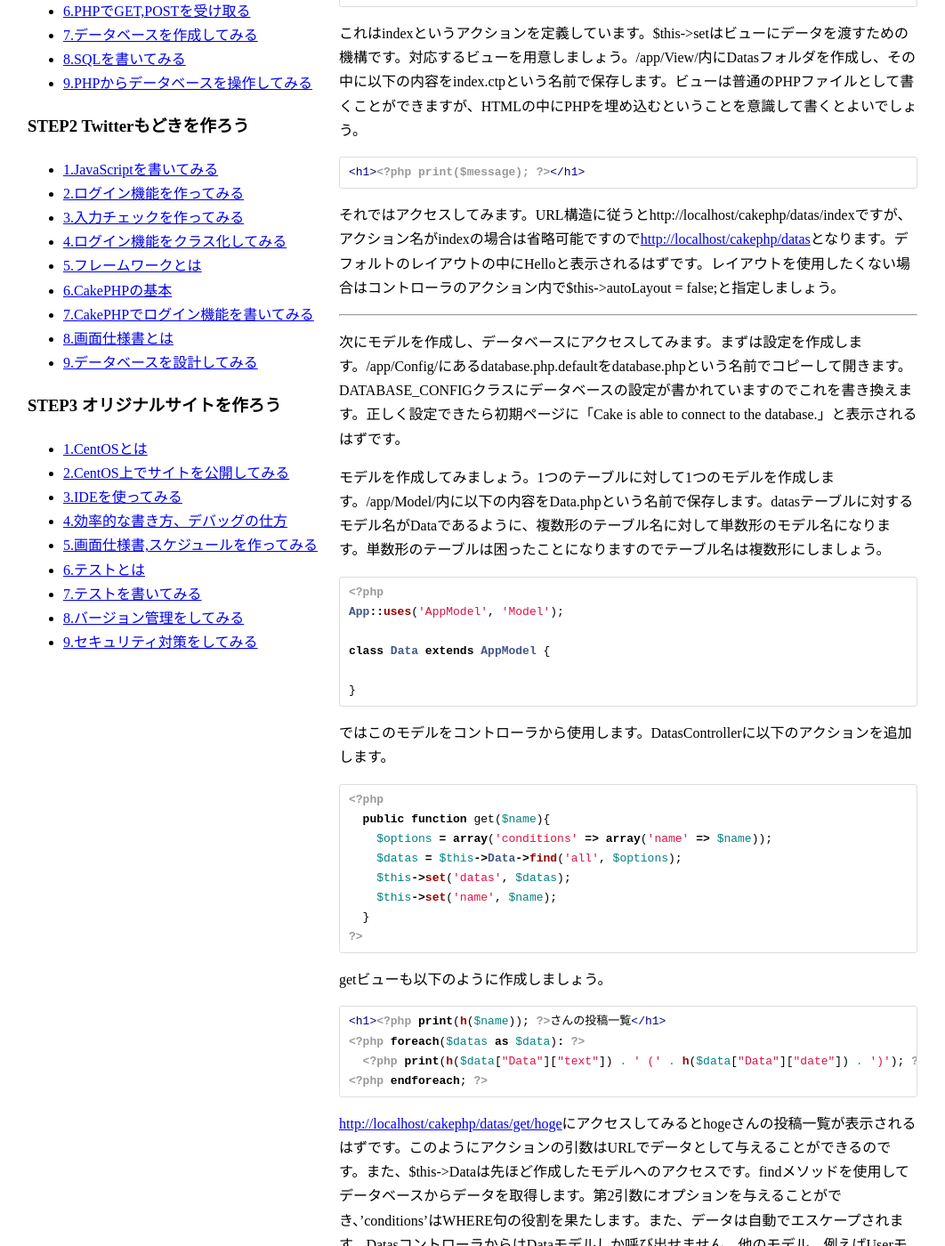
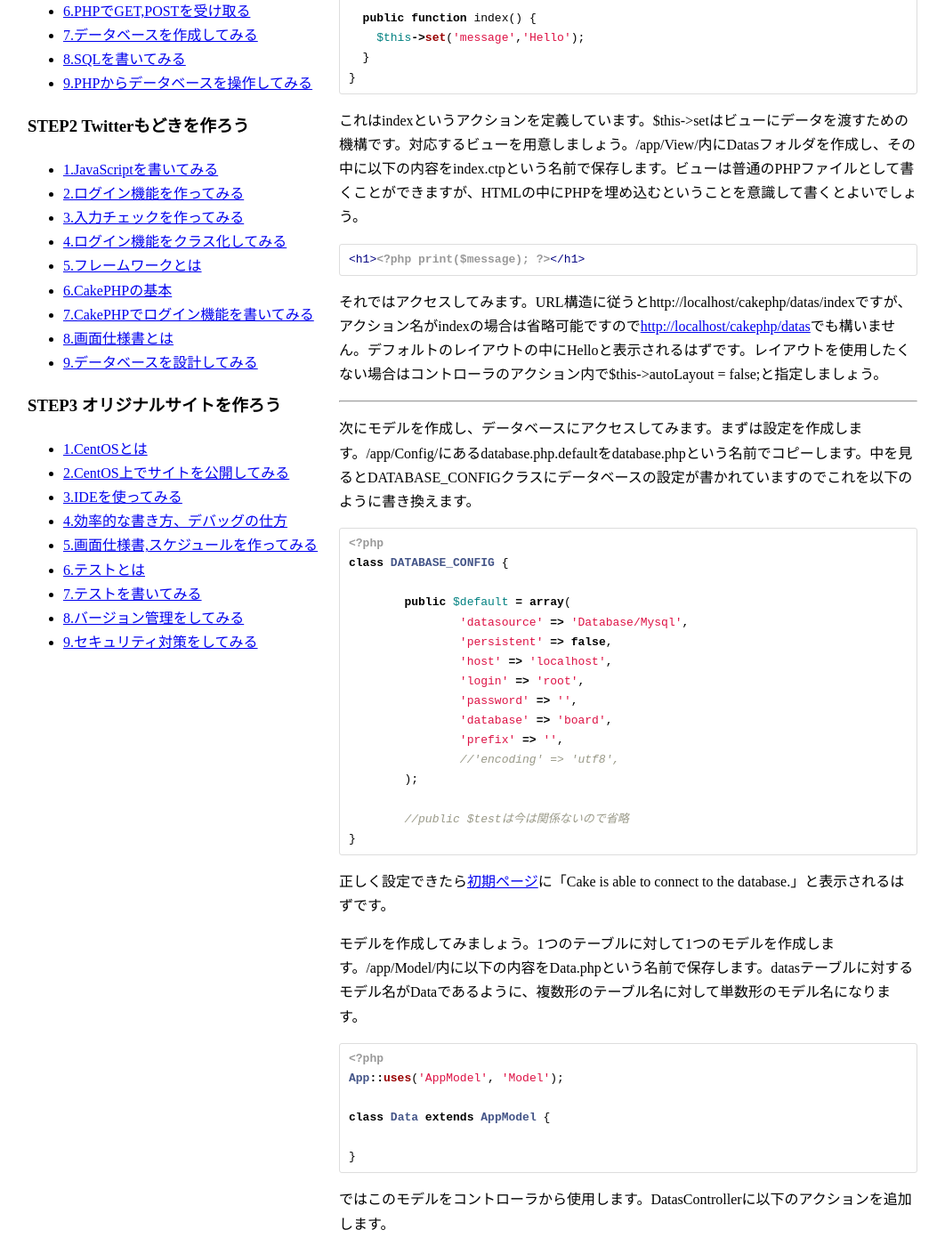
Before and after one commit to kojii/skillup, a Jekyll site: the page built from 2/6.md, in a window 1280 px wide and 1400 px high, scrolled down 451 px. Shown: the whole window at 89% size, without its empty margins (109-1171 px from the left). Built offline with Jekyll 4.4.1, drawn with Linux system fonts in a browser that asks for light colours; Markdown is read by kramdown in place of the engine named in the settings; some of the changed text lies outside the part shown.

Commit message:
URL構造を具体化、アクションの説明、DATABASE_CONFIGを載せた、ドキュメントへのリンク

````diff
--- a/2/6.md
+++ b/2/6.md
@@ -1,13 +1,15 @@
 ---
 layout: default
 ---
-# STEP2-5.CakePHPの基本
+# STEP2-6.CakePHPの基本
 
-CakePHPでは以下のようなURL構造になります。
+以下のようなURLにアクセスしたとします。
 
-    http://ドメイン名/CakePHPを設置したファイル名/コントローラ名/アクション名/データ/...
+    http://localhost/cakephp/datas/get/hoge
 
-では試しにdataコントローラを作成してみましょう。以下の内容を/app/Controller/内にDatasController.phpという名前で保存します。大文字小文字は正しく設定します。
+このアクセスによってCakePHPの内部ではdatasコントローラ内のget関数がhogeという引数付で呼び出されます。このときのgetのことをアクションと呼びます。1つのコントローラは複数のアクションを持つことができます。
+
+では試しにdatasコントローラを作成してみましょう。以下の内容を/app/Controller/内にDatasController.phpという名前で保存します。大文字小文字は正しく設定します。
 
 ```php
 <?php
@@ -25,13 +27,34 @@ class DatasController extends AppController {
 ```html
 <h1><?php print($message); ?></h1>
 ```
-それではアクセスしてみます。URL構造に従うとhttp://localhost/cakephp/datas/indexですが、アクション名がindexの場合は省略可能ですので[http://localhost/cakephp/datas](http://localhost/cakephp/datas)となります。デフォルトのレイアウトの中にHelloと表示されるはずです。レイアウトを使用したくない場合はコントローラのアクション内で$this->autoLayout = false;と指定しましょう。
+それではアクセスしてみます。URL構造に従うとhttp://localhost/cakephp/datas/indexですが、アクション名がindexの場合は省略可能ですので[http://localhost/cakephp/datas](http://localhost/cakephp/datas)でも構いません。デフォルトのレイアウトの中にHelloと表示されるはずです。レイアウトを使用したくない場合はコントローラのアクション内で$this->autoLayout = false;と指定しましょう。
 
 ***
 
-次にモデルを作成し、データベースにアクセスしてみます。まずは設定を作成します。/app/Config/にあるdatabase.php.defaultをdatabase.phpという名前でコピーして開きます。DATABASE_CONFIGクラスにデータベースの設定が書かれていますのでこれを書き換えます。正しく設定できたら初期ページに「Cake is able to connect to the database.」と表示されるはずです。
+次にモデルを作成し、データベースにアクセスしてみます。まずは設定を作成します。/app/Config/にあるdatabase.php.defaultをdatabase.phpという名前でコピーします。中を見るとDATABASE_CONFIGクラスにデータベースの設定が書かれていますのでこれを以下のように書き換えます。
 
-モデルを作成してみましょう。1つのテーブルに対して1つのモデルを作成します。/app/Model/内に以下の内容をData.phpという名前で保存します。datasテーブルに対するモデル名がDataであるように、複数形のテーブル名に対して単数形のモデル名になります。単数形のテーブルは困ったことになりますのでテーブル名は複数形にしましょう。
+```php
+<?php
+class DATABASE_CONFIG {
+
+	public $default = array(
+		'datasource' => 'Database/Mysql',
+		'persistent' => false,
+		'host' => 'localhost',
+		'login' => 'root',
+		'password' => '',
+		'database' => 'board',
+		'prefix' => '',
+		//'encoding' => 'utf8',
+	);
+
+	//public $testは今は関係ないので省略
+}
+```
+
+正しく設定できたら[初期ページ](http://localhost/cakephp/)に「Cake is able to connect to the database.」と表示されるはずです。
+
+モデルを作成してみましょう。1つのテーブルに対して1つのモデルを作成します。/app/Model/内に以下の内容をData.phpという名前で保存します。datasテーブルに対するモデル名がDataであるように、複数形のテーブル名に対して単数形のモデル名になります。
 
 ```php
 <?php
@@ -61,9 +84,11 @@ getビューも以下のように作成しましょう。
   <?php print(h($data["Data"]["text"]) . ' (' . h($data["Data"]["date"]) . ')'); ?>
 <?php endforeach; ?>
 ```
-[http://localhost/cakephp/datas/get/hoge](http://localhost/cakephp/datas/get/hoge)にアクセスしてみるとhogeさんの投稿一覧が表示されるはずです。このようにアクションの引数はURLでデータとして与えることができるのです。また、$this->Dataは先ほど作成したモデルへのアクセスです。findメソッドを使用してデータベースからデータを取得します。第2引数にオプションを与えることができ、'conditions'はWHERE句の役割を果たします。また、データは自動でエスケープされます。DatasコントローラからはDataモデルしか呼び出せません。他のモデル、例えばUserモデルを使いたい場合は$this->loadModel('User');のように明示的に読み込む必要があります。
+[http://localhost/cakephp/datas/get/hoge](http://localhost/cakephp/datas/get/hoge)にアクセスしてみるとhogeさんの投稿一覧が表示されるはずです。$this->Dataは先ほど作成したモデルへのアクセスです。findメソッドを使用してデータベースからデータを取得します。第2引数にオプションを与えることができ、'conditions'はWHERE句の役割を果たします。また、データは自動でエスケープされます。DatasコントローラからはDataモデルしか呼び出せません。他のモデル、例えばUserモデルを使いたい場合は$this->loadModel('User');のように明示的に読み込む必要があります。
 
-ビューのほうを見てみましょう。hという関数を使用していますね。これはhtmlspecialcharsと同じ、つまりHTMLエスケープを行います。
+ビューのほうを見てみましょう。hという関数を使用していますね。これはhtmlspecialcharsと同じです。つまりHTMLエスケープを行います。
+
+[CakePHP cookbook](http://book.cakephp.org/2.0/ja/)にはCakePHPの入門やドキュメントがありますので分からないことがあったら見てみましょう。
 
 ***
 
````
